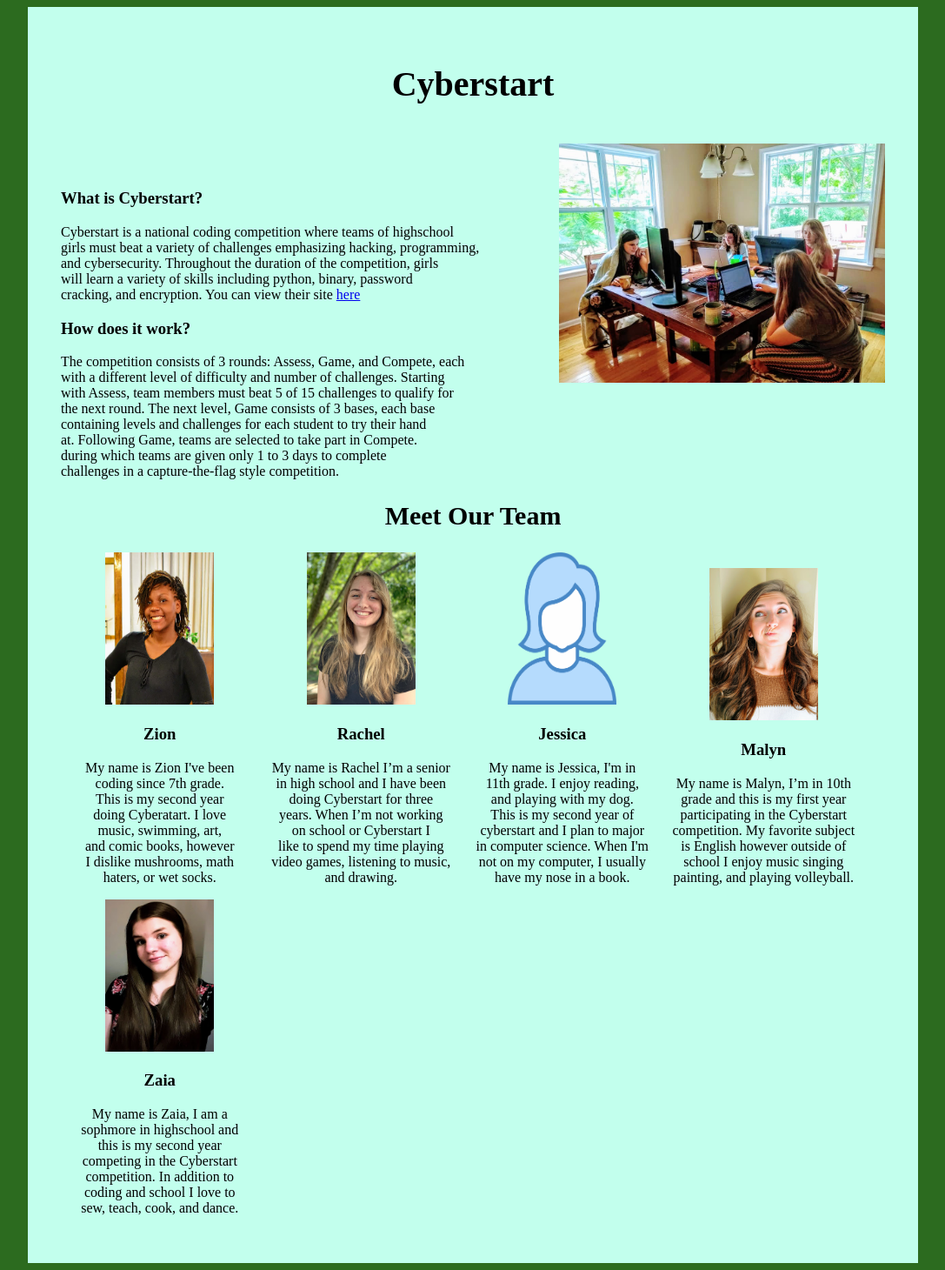
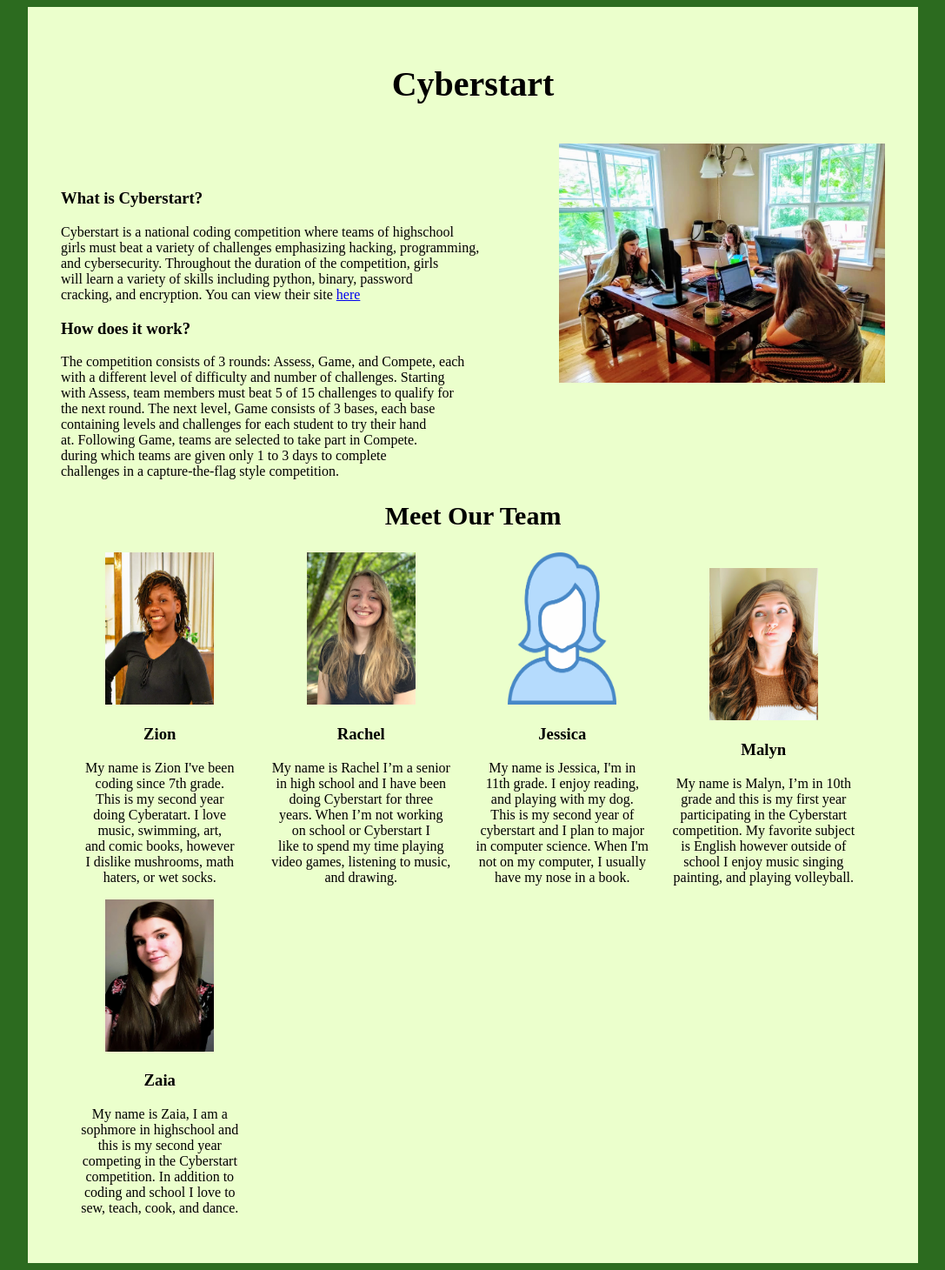
Before and after one commit to AnnaAwes0me/TriCodeGirls.com, a PHP site: page /cyberstart.html in a window 1280 px wide. Shown: the whole page at 87% size, without its empty margins (96-1183 px from the left). Run offline with PHP 8.4, Linux system fonts and the light colour scheme.

Commit message:
Ready to push

```diff
--- a/tricodegirls.css
+++ b/tricodegirls.css
@@ -34,7 +34,7 @@ H2{
 }
 
 .center {
-	background-color:#c2ffed;
+	background-color:#ebffcc;
 	width:75%;
 	margin:auto;
 	padding:3%;
```
